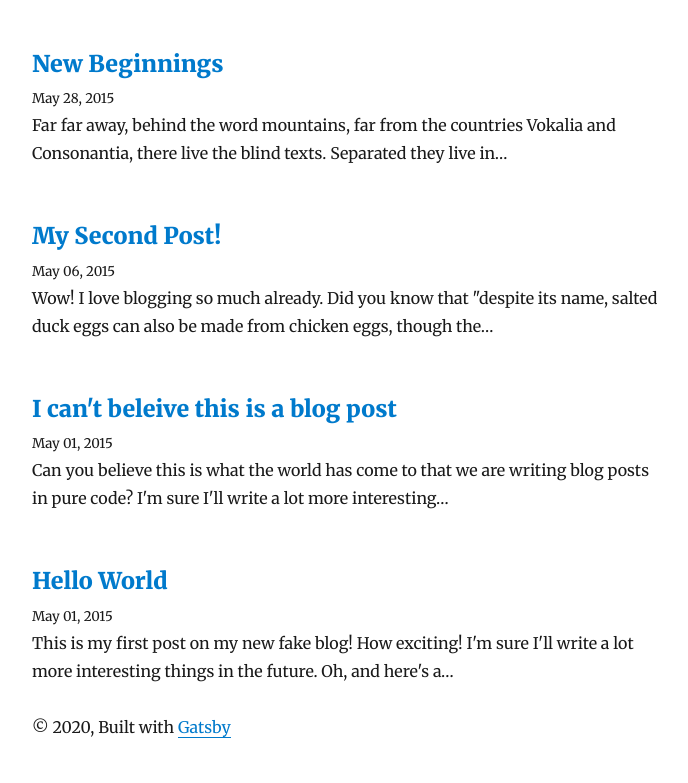
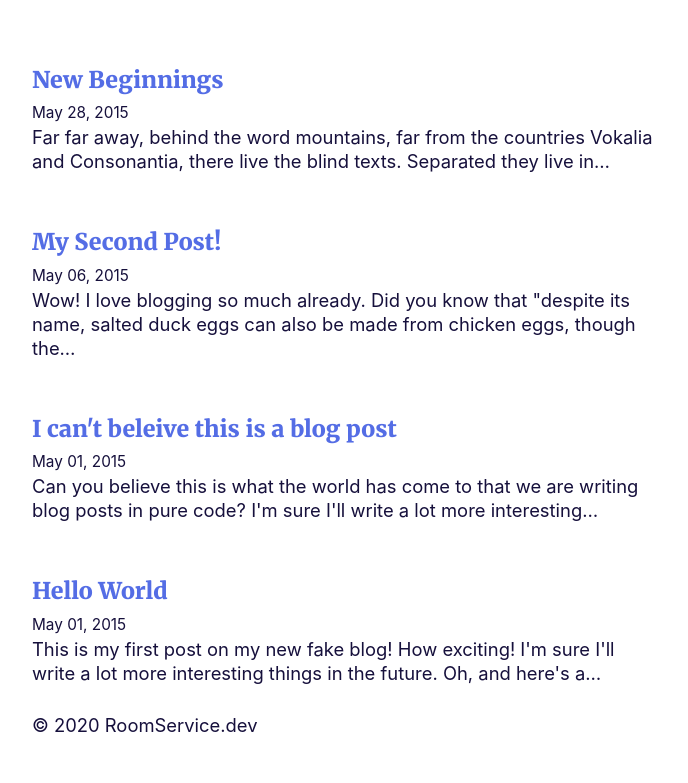
Before and after one commit to kobyconrad/roomservice-blog, a Gatsby site: page / in a window 1280 px wide. Shown: the part 327-1110 px from the top of the page, without its empty margins (293-981 px from the left). Built offline with nearby package versions, Linux system fonts and the light colour scheme; Gatsby itself is replaced by a stand-in of ours; some packages are replaced by stand-ins of ours.

Commit message:
fixed styles, mostly fonts

```diff
--- a/src/components/Layout.js
+++ b/src/components/Layout.js
@@ -63,11 +63,7 @@ class Layout extends React.Component {
       >
         {header}
         {children}
-        <footer>
-          © {new Date().getFullYear()}, Built with
-          {` `}
-          <a href="https://www.gatsbyjs.org">Gatsby</a>
-        </footer>
+        <footer>© {new Date().getFullYear()} RoomService.dev</footer>
       </div>
     )
   }
--- a/src/pages/index.js
+++ b/src/pages/index.js
@@ -1,10 +1,10 @@
 import React from 'react'
 import { Link, graphql } from 'gatsby'
-
 import Bio from '../components/Bio'
 import Layout from '../components/Layout'
 import SEO from '../components/seo'
 import { rhythm } from '../utils/typography'
+import '../../styles.css'
 
 class BlogIndex extends React.Component {
   render() {
@@ -18,6 +18,7 @@ class BlogIndex extends React.Component {
           title="Room Service Blog"
           keywords={[`blog`, `gatsby`, `javascript`, `react`]}
         />
+
         <Bio />
         {posts.map(({ node }) => {
           const title = node.frontmatter.title || node.fields.slug
--- /dev/null
+++ b/styles.css
@@ -0,0 +1,16 @@
+body {
+  color: #16103c;
+  font-family: -apple-system, BlinkMacSystemFont, 'Segoe UI', Roboto, Oxygen,
+    Ubuntu, Cantarell, 'Open Sans', 'Helvetica Neue', sans-serif;
+  text-rendering: optimizeLegibility;
+  font-size: 1.15em;
+  font-weight: 400;
+  line-height: 24px;
+}
+a {
+  color: #546de5;
+}
+
+a:hover {
+  opacity: 70%;
+}
```
